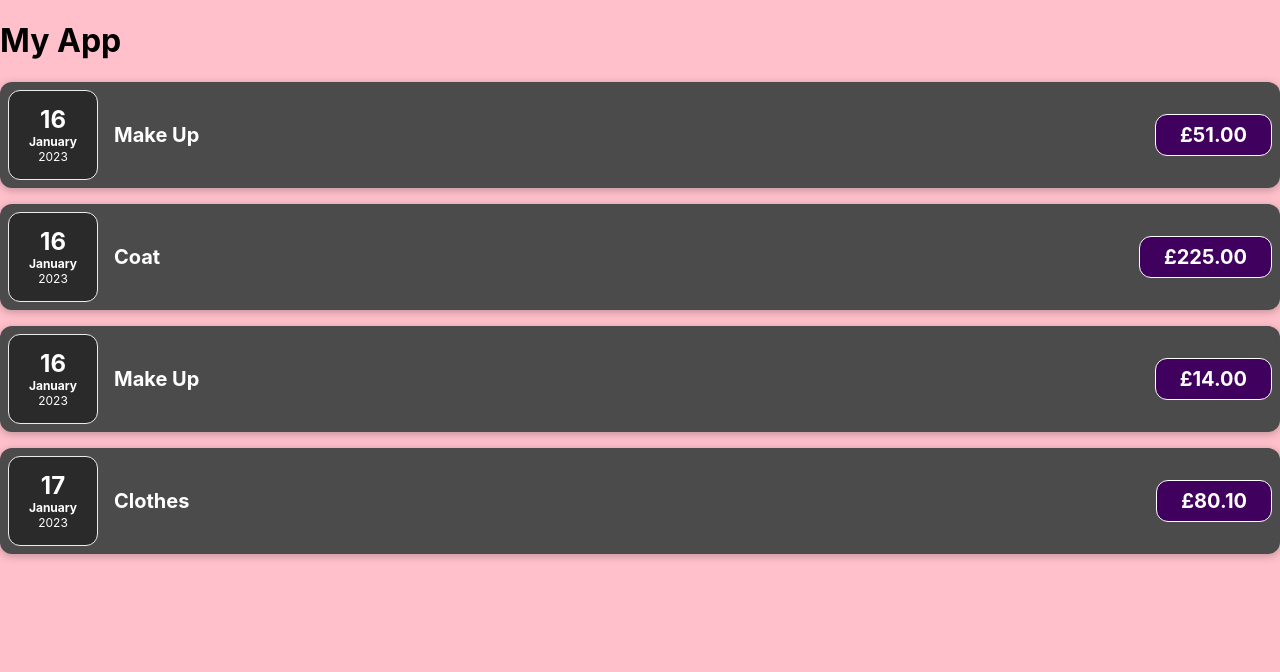
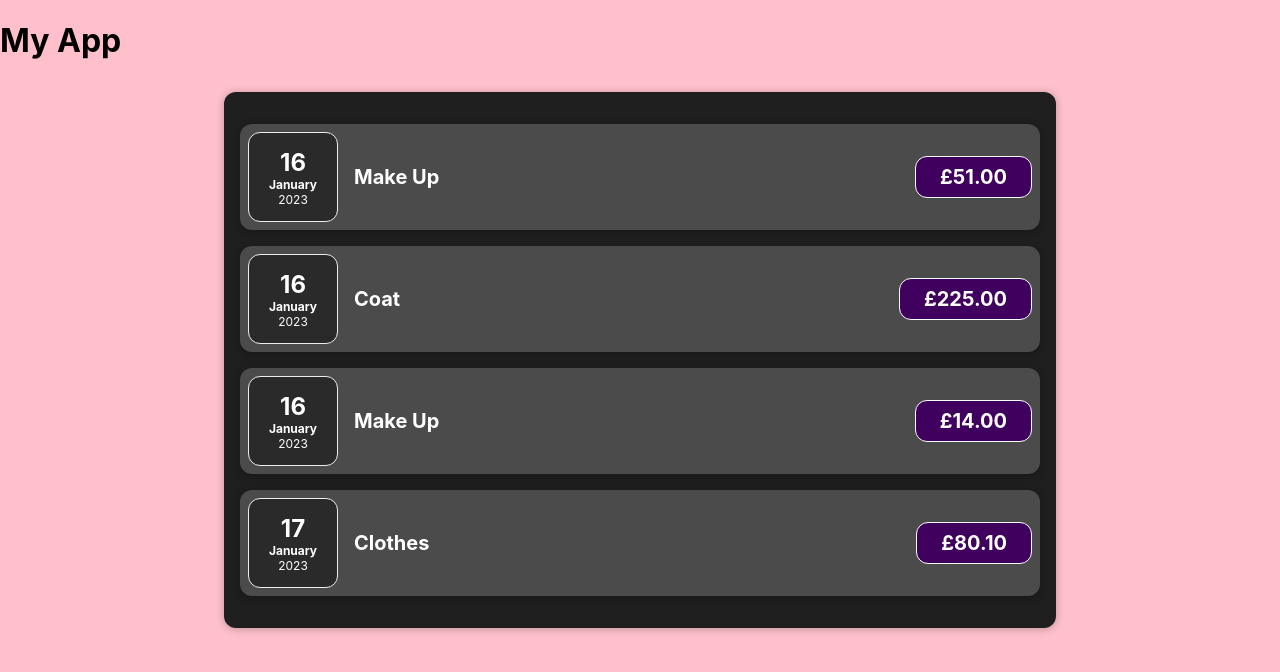
Before and after one commit to kwatts949/react, a JavaScript app in the folder project_1/: page / in a window 1280 px wide. Shown: the top 672 px of the page. Built offline with nearby package versions, Linux system fonts and the light colour scheme; the HTML template or start-up script is replaced by a standard one.

Commit message:
Add new expenses component

```diff
--- a/project_1/src/App.js
+++ b/project_1/src/App.js
@@ -1,4 +1,5 @@
 import ExpenseItem from "./components/ExpenseItem";
+import Expenses from "./components/Expenses";
 
 function App() {
   const expenses = [
@@ -27,26 +28,7 @@
     <div className="App">
       <header className="App-header">
         <h1>My App</h1>
-        <ExpenseItem
-          title={expenses[0].title}
-          amount={expenses[0].amount}
-          date={expenses[0].date}
-        ></ExpenseItem>
-        <ExpenseItem
-          title={expenses[1].title}
-          amount={expenses[1].amount}
-          date={expenses[1].date}
-        ></ExpenseItem>
-        <ExpenseItem
-          title={expenses[2].title}
-          amount={expenses[2].amount}
-          date={expenses[2].date}
-        ></ExpenseItem>
-        <ExpenseItem
-          title={expenses[3].title}
-          amount={expenses[3].amount}
-          date={expenses[3].date}
-        ></ExpenseItem>
+        <Expenses expenses={expenses}/>
       </header>
     </div>
   );
--- a/project_1/src/components/ExpenseDate.js
+++ b/project_1/src/components/ExpenseDate.js
@@ -1,6 +1,6 @@
 import './ExpenseDate.css'
 
-function ExpenseDate(props) {
+const ExpenseDate = (props) => {
   const month = props.date.toLocaleString("en-UK", { month: "long" });
   const day = props.date.toLocaleString("en-UK", { day: "2-digit" });
   const year = props.date.toLocaleString("en-UK", { year: "numeric" });
--- a/project_1/src/components/ExpenseItem.js
+++ b/project_1/src/components/ExpenseItem.js
@@ -1,17 +1,17 @@
 import "./ExpenseItem.css";
 import ExpenseDate from "./ExpenseDate";
 
-function ExpenseItem(props) {
+const ExpenseItem = (props) => {
   return (
     <div className="expense-item">
-      <ExpenseDate date={props.date}/>
+      <ExpenseDate date={props.date} />
       <div className="expense-item__description">
         <h2>{props.title}</h2>
         <div className="expense-item__price">£{props.amount}</div>
       </div>
     </div>
   );
-}
+};
 
 export default ExpenseItem;
 // props == properties from app.js
--- /dev/null
+++ b/project_1/src/components/Expenses.css
@@ -0,0 +1,9 @@
+.expenses {
+  padding: 1rem;
+  background-color: rgb(31, 31, 31);
+  margin: 2rem auto;
+  width: 50rem;
+  max-width: 95%;
+  border-radius: 12px;
+  box-shadow: 0 1px 8px rgba(0, 0, 0, 0.25);
+}
--- /dev/null
+++ b/project_1/src/components/Expenses.js
@@ -0,0 +1,31 @@
+import "./Expenses.css";
+import ExpenseItem from "./ExpenseItem";
+
+const Expenses = (props) => {
+  return (
+    <div className="expenses">
+      <ExpenseItem
+        title={props.expenses[0].title}
+        amount={props.expenses[0].amount}
+        date={props.expenses[0].date}
+      />
+      <ExpenseItem
+        title={props.expenses[1].title}
+        amount={props.expenses[1].amount}
+        date={props.expenses[1].date}
+      />
+      <ExpenseItem
+        title={props.expenses[2].title}
+        amount={props.expenses[2].amount}
+        date={props.expenses[2].date}
+      />
+      <ExpenseItem
+        title={props.expenses[3].title}
+        amount={props.expenses[3].amount}
+        date={props.expenses[3].date}
+      />
+    </div>
+  );
+};
+
+export default Expenses;
```
